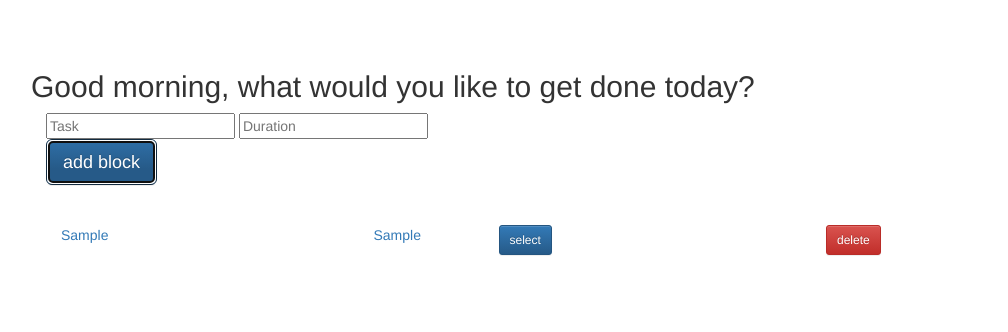
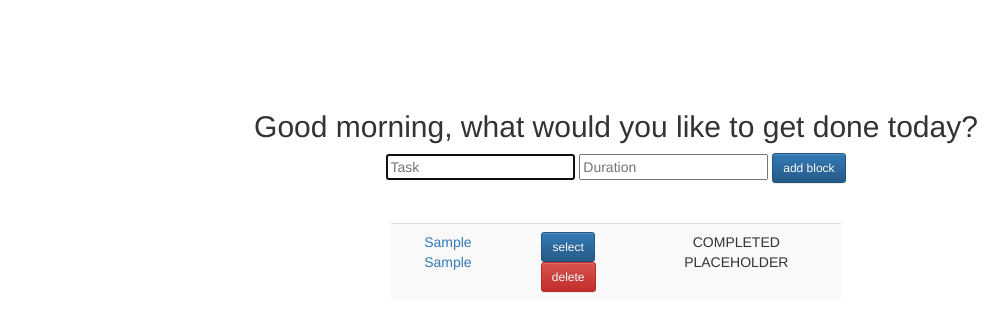
Before and after one commit to ecshih/work-timer, a plain HTML site: page index.html in a window 1280 px wide. Both pictures are taken after typing "Sample", "Sample" into the empty fields and a click on the input "add block". Shown: the whole page, without its empty margins (24-1032 px from the left). Drawn offline with nearby package versions, Linux system fonts and the light colour scheme; some packages are replaced by stand-ins of ours.

Commit message:
setup bootstrap table for task-list directive

```diff
--- a/css/main.css
+++ b/css/main.css
@@ -6,3 +6,12 @@ body {
   padding: 40px 15px;
   text-align: center;
 }
+
+.tasklist {
+	max-width: 450px;
+	margin: auto;
+}
+
+td .deleteBtn {
+	padding: 20px;
+}
--- a/index.html
+++ b/index.html
@@ -5,6 +5,7 @@
     <link rel="stylesheet" href="https://maxcdn.bootstrapcdn.com/bootstrap/3.3.5/css/bootstrap.min.css">
     <link rel="stylesheet" href="https://maxcdn.bootstrapcdn.com/bootstrap/3.3.5/css/bootstrap-theme.min.css">
     <link rel="stylesheet" href="css/main.css">
+    <script src="https://maxcdn.bootstrapcdn.com/bootstrap/3.3.5/js/bootstrap.min.js"></script>
     <script src="https://ajax.googleapis.com/ajax/libs/jquery/2.1.3/jquery.min.js"></script>
     <script src="https://ajax.googleapis.com/ajax/libs/angularjs/1.4.5/angular.min.js"></script>
     <script src="https://code.angularjs.org/1.2.28/angular-route.min.js"></script>
@@ -12,7 +13,7 @@
 
   <body ng-app="WorkTimer">
   	<div class="container">
-      <!--<div class="starter-template">-->
+      <div class="starter-template">
         <div ng-view></div>
       </div>
     </div>
--- a/js/directives/taskList.html
+++ b/js/directives/taskList.html
@@ -1,18 +1,39 @@
-<div class="row">
-	<div class="col-sm-8">
+<!--<div class="row">
+	<div class="col-xs-8">
 		<a href="#/{{ index }}">
-			<div class="col-sm-5">
+			<div class="col-xs-5">
 				<span >{{ todo.task }}</span>
 			</div>
-			<div class="col-sm-2">
+			<div class="col-xs-2">
 				<span>{{ todo.duration }}</span>
 			</div>
-			<div class="col-sm-1">
+			<div class="col-xs-1">
 				<span><input type="button" class= "btn btn-sm btn-primary" value="select" /></span>
 			</div>
 		</a>
 	</div>
-	<div class="col-sm-1">
+	<div class="col-xs-1">
 		<span><input type="button" class = "btn btn-sm btn-danger" value="delete" ng-click="schedule.removeBlock(todo)" /></span>
 	</div>
-</div>
+</div>-->
+
+<table class="table table-striped table-hover tasklist">
+	<tbody>
+
+<tr ng-repeat="block in schedule.blocks()">
+	<td>
+		<a href="#/{{ $index}}">
+			<span >{{ block.task }}</span>
+			<span>{{ block.duration }}</span>
+		</a>
+	</td>
+	<td>
+		<a class="btn btn-sm btn-primary" href="#/{{ $index}}">select</a>
+		<input type="button" class = "btn btn-sm btn-danger" value="delete" ng-click="schedule.removeBlock(block)" />
+	</td>
+	<td>
+		COMPLETED PLACEHOLDER
+	</td>
+</tr>
+</tbody>
+</table>
--- a/js/directives/taskList.js
+++ b/js/directives/taskList.js
@@ -2,8 +2,8 @@ app.directive('taskList', function(){
 	return {
 		restrict: 'E',
 		scope: {
-			todo: '=',
-			index: '@'
+			//todo: '=',
+			//index: '@'
 		},
 		controller: function($scope, schedule) {
 			$scope.schedule = schedule;
--- a/js/services/schedule.js
+++ b/js/services/schedule.js
@@ -4,6 +4,7 @@ app.factory('schedule', function(){
 
 	allBlocks.addBlock = function(block){
 		blocks.push(block);
+		$('input[name=task]').focus();
 	};
 
 	allBlocks.removeBlock = function(block){
--- a/views/home.html
+++ b/views/home.html
@@ -2,12 +2,19 @@
 <h2>Good morning, what would you like to get done today?</h2>
 </div>
 <form ng-submit="schedule.addBlock(newBlock); newBlock={}">
-	<input type="text" name="task" ng-model="newBlock.task" placeholder="Task" />
-	<input type="text" name="duration" ng-model="newBlock.duration" placeholder="Duration" /><br />
-	<input type="submit" class= "btn btn-lg btn-primary" value="add block" />
+	<div class="form-inline">
+		<input type="text" name="task" ng-model="newBlock.task" placeholder="Task" />
+		<input type="text" name="duration" ng-model="newBlock.duration" placeholder="Duration" />
+		<input type="submit" class= "btn btn-sm btn-primary" value="add block" />
+	</div>
 </form>
 <br /><br />
 
-<div ng-repeat="block in schedule.blocks()">
-	<task-list todo = "block" index="{{ $index }}"></task-list>
-</div>
+<!--<table class="table table-striped table-hover">
+	<tbody>
+	<div ng-repeat="block in schedule.blocks()">
+		<task-list todo = "block" index="{{ $index }}"></task-list>
+	</div>
+	</tbody>
+</table>-->
+<task-list></task-list>
```
Also changed, not shown: views/timer.html (+7 -1 lines).
